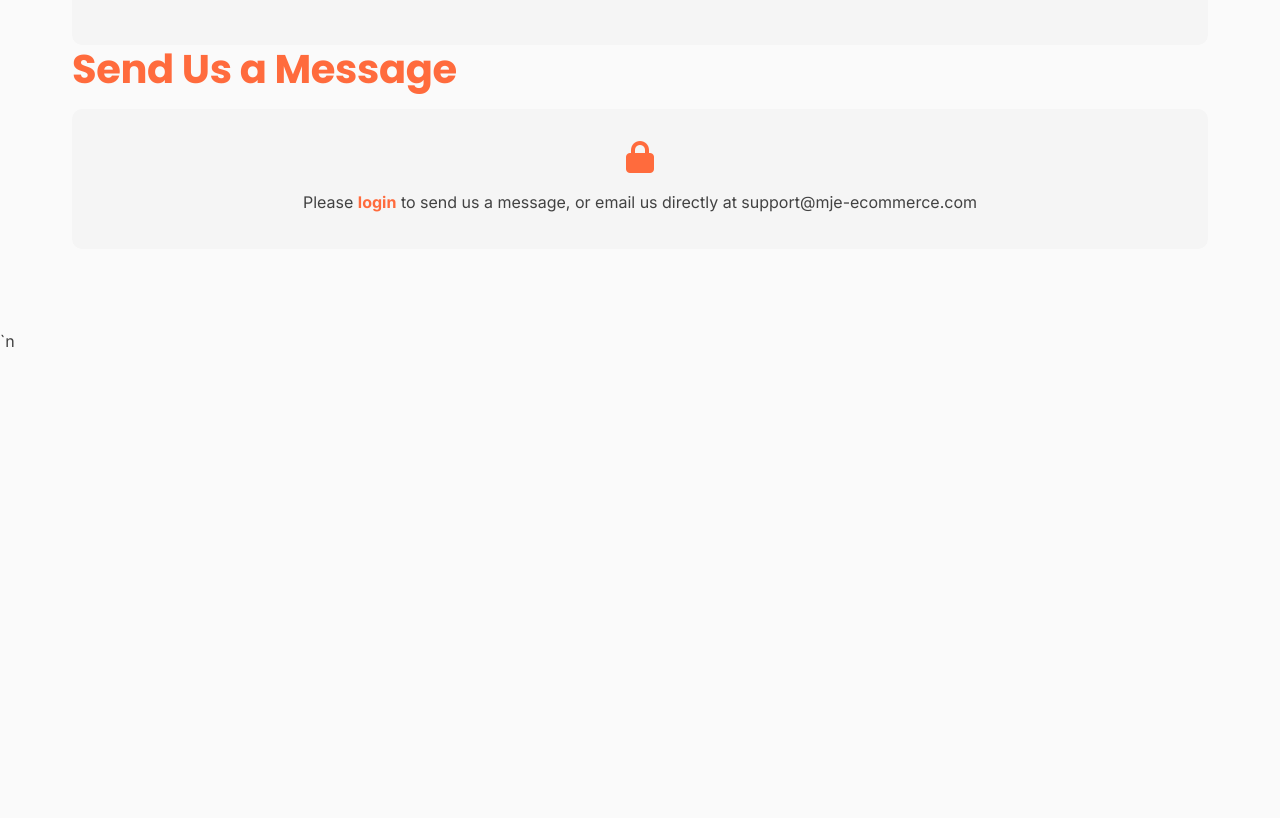
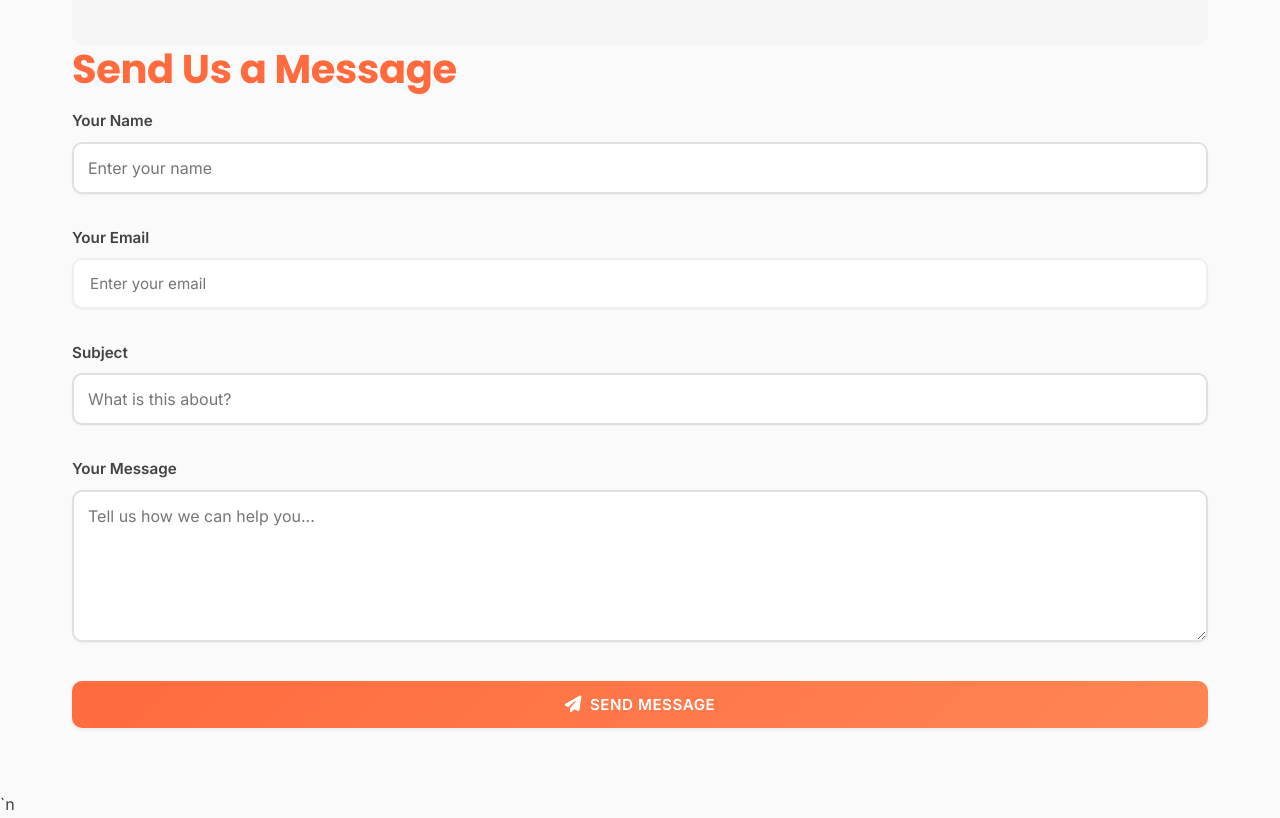
Before and after one commit to ymikenzy55/mj-electricals, a website: page frontend/pages/contact.html in a window 1280 px wide. Shown: the part 1495-2313 px from the top of the page. Before the commit the page ends 1849 px from the top, so only its background shows below. Drawn offline with nearby package versions, Linux system fonts and the light colour scheme.

Commit message:
Fix: payment success auth display, contact form access, compare icon

```diff
--- a/frontend/js/compare.js
+++ b/frontend/js/compare.js
@@ -126,7 +126,7 @@ class CompareManager {
     };
 
     const icon = document.createElement('i');
-    icon.className = this.isInCompare(productId) ? 'fas fa-balance-scale' : 'far fa-balance-scale';
+    icon.className = this.isInCompare(productId) ? 'fas fa-exchange-alt' : 'far fa-exchange-alt';
     button.appendChild(icon);
 
     button.title = this.isInCompare(productId) ? 'Remove from comparison' : 'Add to comparison';
--- a/frontend/pages/contact.html
+++ b/frontend/pages/contact.html
@@ -192,8 +192,19 @@
       <div class="contact-form-section">
         <h2 style="color: var(--primary-orange); margin-bottom: 1rem;">Send Us a Message</h2>
 
-        <div class="auth-link" style="display:none;">
         <form id="contact-form">
+          <div class="form-group">
+            <label>Your Name</label>
+            <input type="text" id="name" required placeholder="Enter your name">
+          </div>
+          <div class="form-group">
+            <label>Your Email</label>
+            <input type="email" id="email" required placeholder="Enter your email">
+          </div>
+          <div class="form-group">
+            <label>Subject</label>
+            <input type="text" id="subject" required placeholder="What is this about?">
+          </div>
           <div class="form-group">
             <label>Your Message</label>
             <textarea id="message" rows="6" required
@@ -203,15 +214,6 @@
             <i class="fas fa-paper-plane"></i> Send Message
           </button>
         </form>
-        </div>
-
-        <div class="guest-link">
-          <p style="background: var(--gray-light); padding: 2rem; border-radius: 10px; text-align: center;">
-            <i class="fas fa-lock" style="font-size: 2rem; color: var(--primary-orange); display: block; margin-bottom: 1rem;"></i>
-            Please <a href="login.html" style="color: var(--primary-orange); font-weight: bold;">login</a>
-            to send us a message, or email us directly at support@mje-ecommerce.com
-          </p>
-        </div>
       </div>
     </div>
   </div>
```
Also changed, not shown: frontend/pages/payment-success.html (+13 -0 lines). Lines whose indentation alone changed are shown as unchanged.
